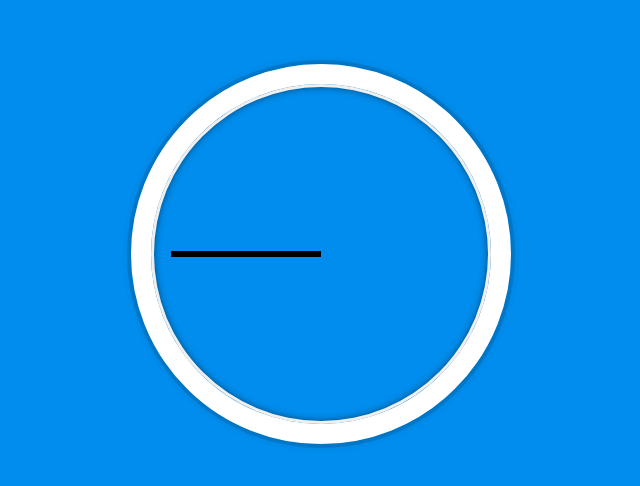
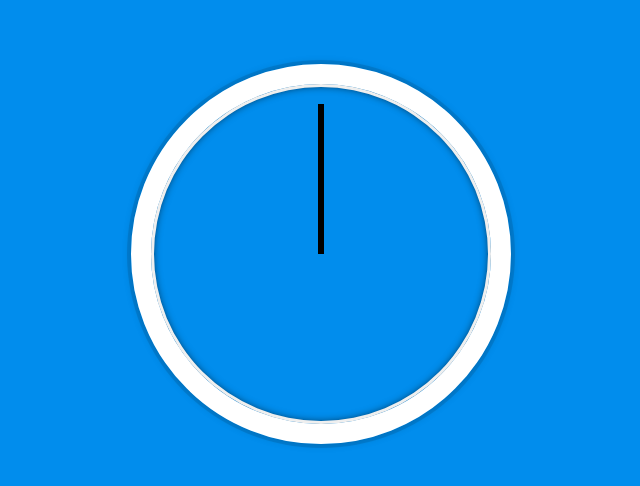
Before and after one commit to ashishcodes4/JavaScript-clock, a plain HTML site: page index.html in a window 1280 px wide. Shown: the part 146-632 px from the top of the page, without its empty margins (319-959 px from the left). Drawn offline with Linux system fonts and the light colour scheme.

Commit message:
making changes to the script as creating elements with JS is ahving problems with the setting date and seconds problem.

```diff
--- a/app.css
+++ b/app.css
@@ -43,4 +43,10 @@
       background:black;
       position: absolute;
       top:50%;
+      transform: rotate(90deg);
+      transition: all 0.05s;
+      transition-timing-function: cubic-bezier(0.06, 1.87, 0.58, 1);
+      transform: rotate(90deg);
+      transform-origin: 100%;
+      transition-timing-function: cubic-bezier(0.06, 1.87, 0.58, 1);
     }
--- a/app.js
+++ b/app.js
@@ -1,36 +1,59 @@
-document.body.onload = addElement;
+// document.body.onload = addElement;
 
-function addElement (){
+// function addElement (){
 
-	// Create elements.
+// 	// Create elements.
 
-	var secondHand = document.createElement('div');
-	var clockClass = document.createElement('div');
-	var clockFace = document.createElement('div');
-	var hourHand = document.createElement('div');
-	var minHand = document.createElement('div');
+// 	var secondHand = document.createElement('div');
+// 	var clockClass = document.createElement('div');
+// 	var clockFace = document.createElement('div');
+// 	var hourHand = document.createElement('div');
+// 	var minHand = document.createElement('div');
 
-	//Select the body element to add the above created ekements.
+// 	//Select the body element to add the above created ekements.
 
-	var body = document.getElementById('body');
+// 	var body = document.getElementById('body');
 
-	//Add specific CSS class to the created elements using ClassList
+// 	//Add specific CSS class to the created elements using ClassList
 
-	clockClass.classList.add('clock');
-	clockFace.classList.add('clock-face');
-	hourHand.classList.add('hand');
-	hourHand.classList.add('hour-hand');
-	minHand.classList.add('min-hand');
-	minHand.classList.add('hand');
-	secondHand.classList.add('second-hand')
-	secondHand.classList.add('hand')
+// 	clockClass.classList.add('clock');
+// 	clockFace.classList.add('clock-face');
+// 	hourHand.classList.add('hand');
+// 	hourHand.classList.add('hour-hand');
+// 	minHand.classList.add('min-hand');
+// 	minHand.classList.add('hand');
+// 	secondHand.classList.add('second-hand')
+// 	secondHand.classList.add('hand')
 
-	//Add each element in their correct order and place.
+// 	//Add each element in their correct order and place.
 
-	body.appendChild(clockClass);
-	clockClass.appendChild(clockFace);
-	clockFace.appendChild(hourHand);
-	clockFace.appendChild(minHand);
-	clockFace.appendChild(secondHand);
+// 	body.appendChild(clockClass);
+// 	clockClass.appendChild(clockFace);
+// 	clockFace.appendChild(hourHand);
+// 	clockFace.appendChild(minHand);
+// 	clockFace.appendChild(secondHand);
+
+
+// 	//set the time...
+// 	const secondsHand = document.querySelector('.second-hand');
+// 	const minsHand = document.querySelector('.min-hand');
+// 	const hoursHand = document.querySelector('.hour-hand');
+
+// 	const now = new Date();
+// 	const seconds = now.getSeconds();
+// 	console.log(seconds);
+// }
+
+
+
+
+
+const secondHand = document.querySelector('.second-hand');
+
+function setdate() {
+	const now = new Date();
+
+	const seconds = now.getSeconds();
+	const secondsDegree =((seconds / 60) * 360) +90;
 
 }
--- a/index.html
+++ b/index.html
@@ -9,6 +9,13 @@
 
 
 <body id='body'>
+	<div class="clock">
+		<div class="clock-face">
+			<div class="hand hour-hand"></div>
+			<div class="hand minute-hand"></div>
+			<div class="hand second-hand"></div>
+		</div>
+	</div>
     <!-- This is just an empty HTML file which will be filled by javaScript created elements when body tags loads. You would have to load the javascript file to make it work. @ashNS -->
 <script type="text/javascript" src=app.js></script>
 </body>
```
